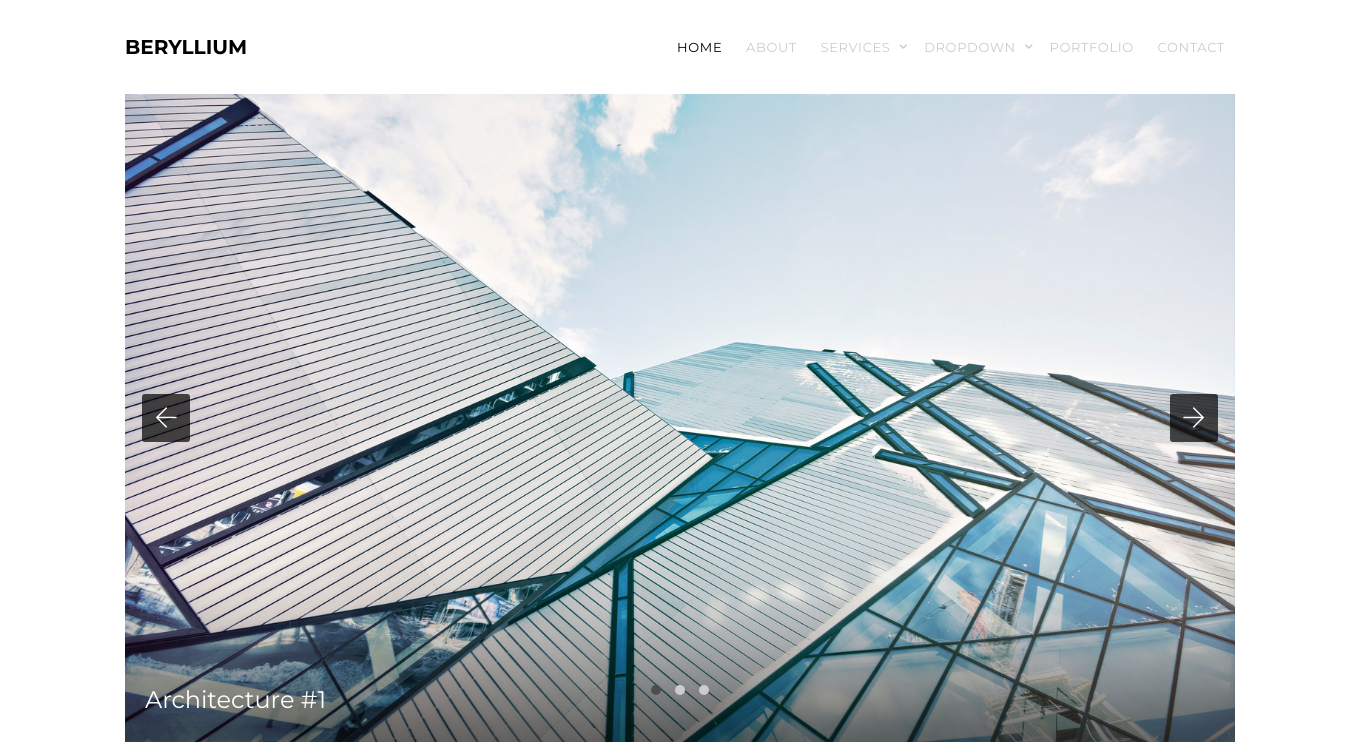
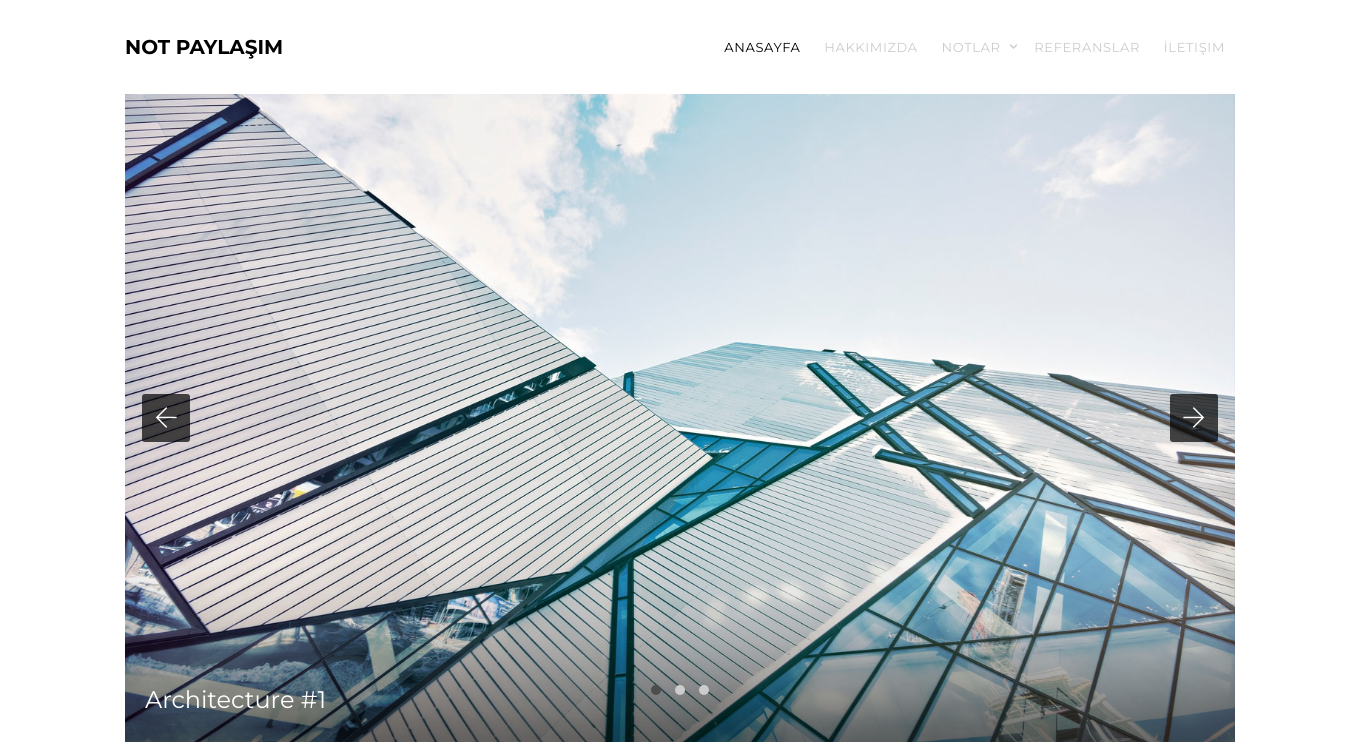
Before and after one commit to busracanpolat97/project2, a Django app: page / in a window 1360 px wide; the page is wider, and only the part inside the window is pictured. Shown: the top 742 px of that part. Run offline with Django 3.2, Linux system fonts and the light colour scheme; data comes from the database, SQL or seed files in the repository; both versions use the stored data as it was after the commit; some libraries are stand-ins or nearby versions; some web fonts are replaced.

Commit message:
hakkımızda referanslar iletişim sayfaları eklendi

```diff
--- a/home/models.py
+++ b/home/models.py
@@ -1,3 +1,4 @@
+from ckeditor_uploader.fields import RichTextUploadingField
 from django.db import models
 
 # Create your models here.
@@ -23,9 +24,9 @@ class Setting(models.Model):
     facebook = models.CharField(blank=True,max_length=50)
     instagram = models.CharField(blank=True,max_length=50)
     twitter = models.CharField(blank=True,max_length=50)
-    aboutus = models.TextField(blank=True)
-    contact = models.TextField(blank=True)
-    references = models.TextField(blank=True)
+    aboutus = RichTextUploadingField(blank=True)
+    contact = RichTextUploadingField(blank=True)
+    references = RichTextUploadingField(blank=True)
     status=models.CharField(max_length=10, choices=STATUS)
     create_at = models.DateTimeField(auto_now_add=True)
     update_at = models.DateTimeField(auto_now=True)
--- a/home/templates/header.html
+++ b/home/templates/header.html
@@ -5,14 +5,14 @@
 
 				<div class="row">
 					<div class="col-sm-2 col-xs-12">
-						<div id="gtco-logo"><a href="index.html">Beryllium</div>
+						<div id="gtco-logo"><a href="index.html">Not Paylaşım</div>
 					</div>
 					<div class="col-xs-10 text-right menu-1">
 						<ul>
-							<li class="active"><a href="index.html">Home</a></li>
-							<li><a href="about.html">About</a></li>
+							<li class="active"><a href="/">Anasayfa</a></li>
+							<li><a href="/hakkimizda">Hakkımızda</a></li>
 							<li class="has-dropdown">
-								<a href="services.html">Services</a>
+								<a href="services.html">Notlar</a>
 								<ul class="dropdown">
 									<li><a href="#">Web Design</a></li>
 									<li><a href="#">eCommerce</a></li>
@@ -20,17 +20,9 @@
 									<li><a href="#">API</a></li>
 								</ul>
 							</li>
-							<li class="has-dropdown">
-								<a href="#">Dropdown</a>
-								<ul class="dropdown">
-									<li><a href="#">HTML5</a></li>
-									<li><a href="#">CSS3</a></li>
-									<li><a href="#">Sass</a></li>
-									<li><a href="#">jQuery</a></li>
-								</ul>
-							</li>
-							<li><a href="portfolio.html">Portfolio</a></li>
-							<li><a href="contact.html">Contact</a></li>
+
+							<li><a href="/referanslar">Referanslar</a></li>
+							<li><a href="/iletisim">İletişim</a></li>
 						</ul>
 					</div>
 				</div>
--- a/home/views.py
+++ b/home/views.py
@@ -9,3 +9,18 @@ def index(request):
     setting = Setting.objects.get(pk=1)
     context = {'setting': setting}
     return render(request, 'index.html', context)
+
+def hakkimizda(request):
+    setting = Setting.objects.get(pk=1)
+    context = {'setting': setting, 'page': 'hakkimizda'}
+    return render(request, 'hakkimizda.html', context)
+
+def referanslar(request):
+    setting = Setting.objects.get(pk=1)
+    context = {'setting': setting, 'page': 'referanslar'}
+    return render(request, 'referanslarimiz.html', context)
+
+def iletisim(request):
+    setting = Setting.objects.get(pk=1)
+    context = {'setting': setting, 'page': 'iletisim'}
+    return render(request, 'iletisim.html', context)
--- a/project2/urls.py
+++ b/project2/urls.py
@@ -18,8 +18,13 @@ from django.conf.urls.static import static
 from django.contrib import admin
 from django.urls import path, include
 
+from home import views
+
 urlpatterns = [
     path('', include('home.urls')),
+    path('hakkimizda', views.hakkimizda , name='hakkimizda'),
+    path('referanslar', views.referanslar , name='referanslar'),
+    path('iletisim', views.iletisim , name='iletisim'),
     path('home/', include('home.urls')),
     path('note/', include('note.urls')),
     path('admin/', admin.site.urls),
```
Also changed, not shown: db.sqlite3.
